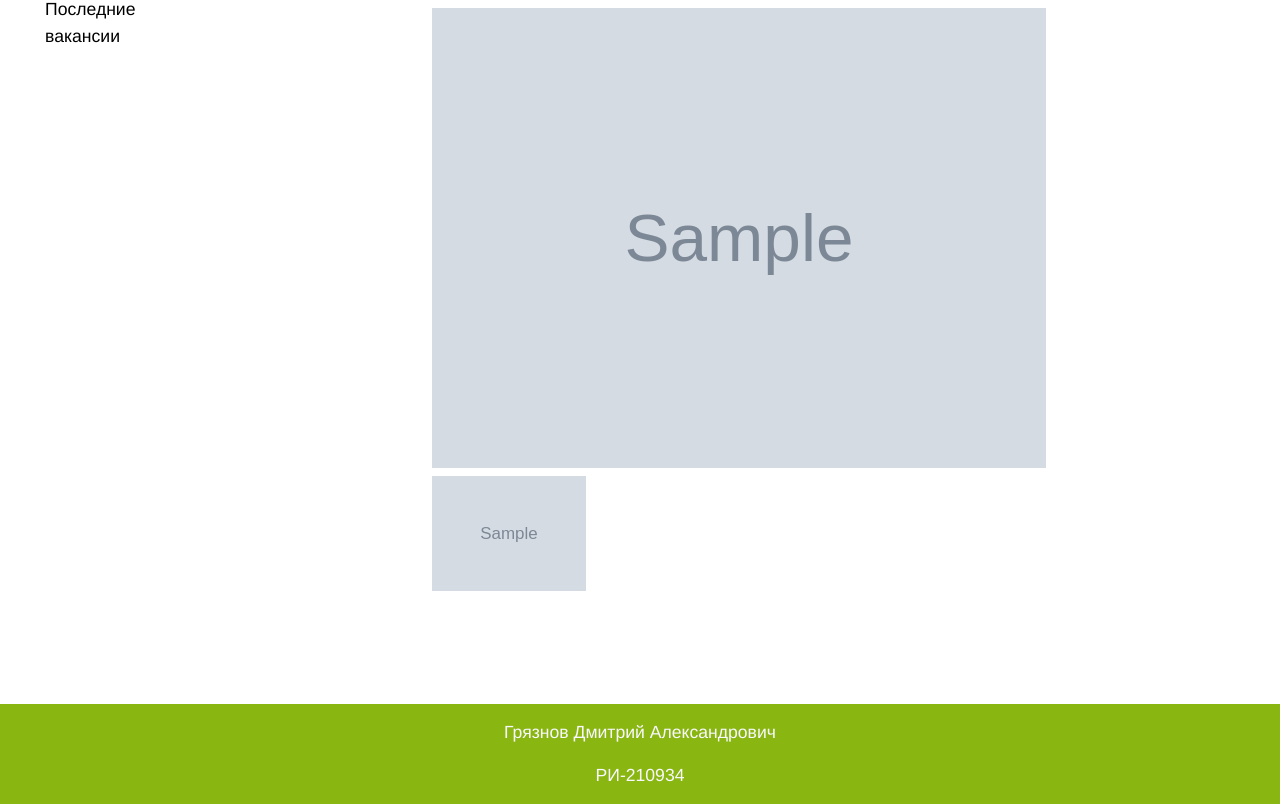
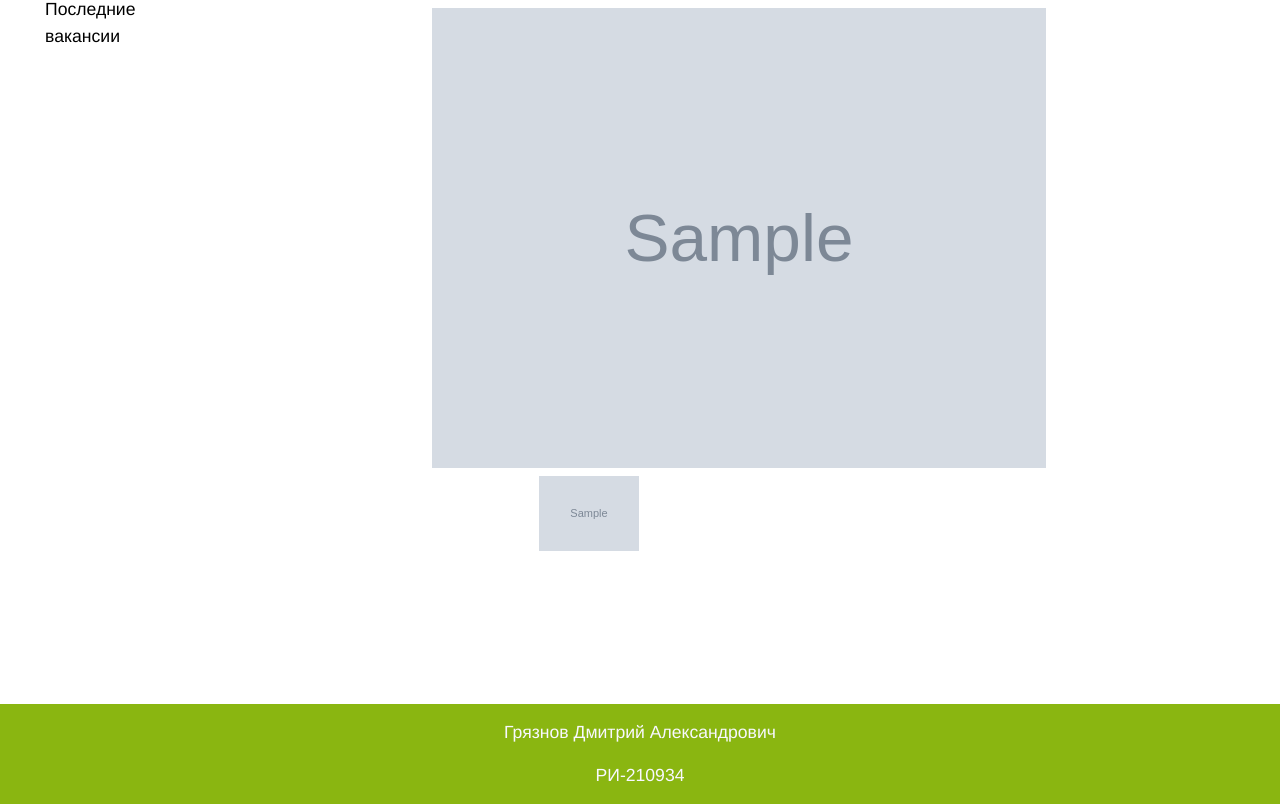
Before and after one commit to millcake666/djangoProjectURFU, a Django app: template templates/app/demand.html in a window 1280 px wide. Shown: the part 356-1160 px from the top of the page. Run offline with Django 4.2, Linux system fonts and the light colour scheme; the template is opened without the code that fills it: most values are stand-ins (such as "Sample title", 1, 10 or a date in 2020); grey boxes marked "Sample" are stand-in pictures.

Commit message:
update style

```diff
--- a/static/app/css/demand.css
+++ b/static/app/css/demand.css
@@ -24,13 +24,12 @@ td{
     width: 100%;
     display: flex;
     flex-direction: column;
-    justify-content: center;
+    justify-content: flex-start;
     align-items: center;
 }
 
 .gallery-other{
     display: flex;
-    width: 60%;
     gap: 10px;
 }
 
```
